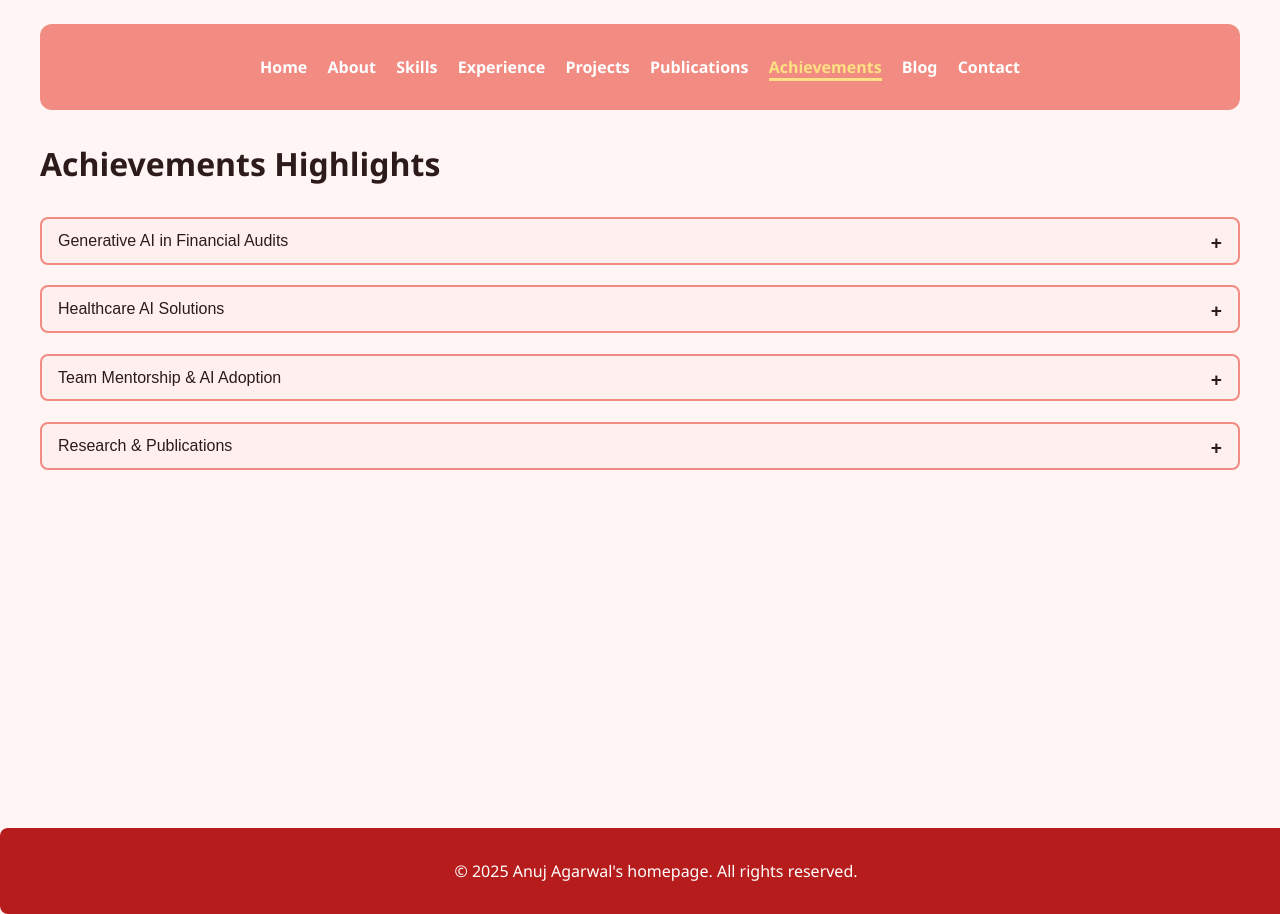
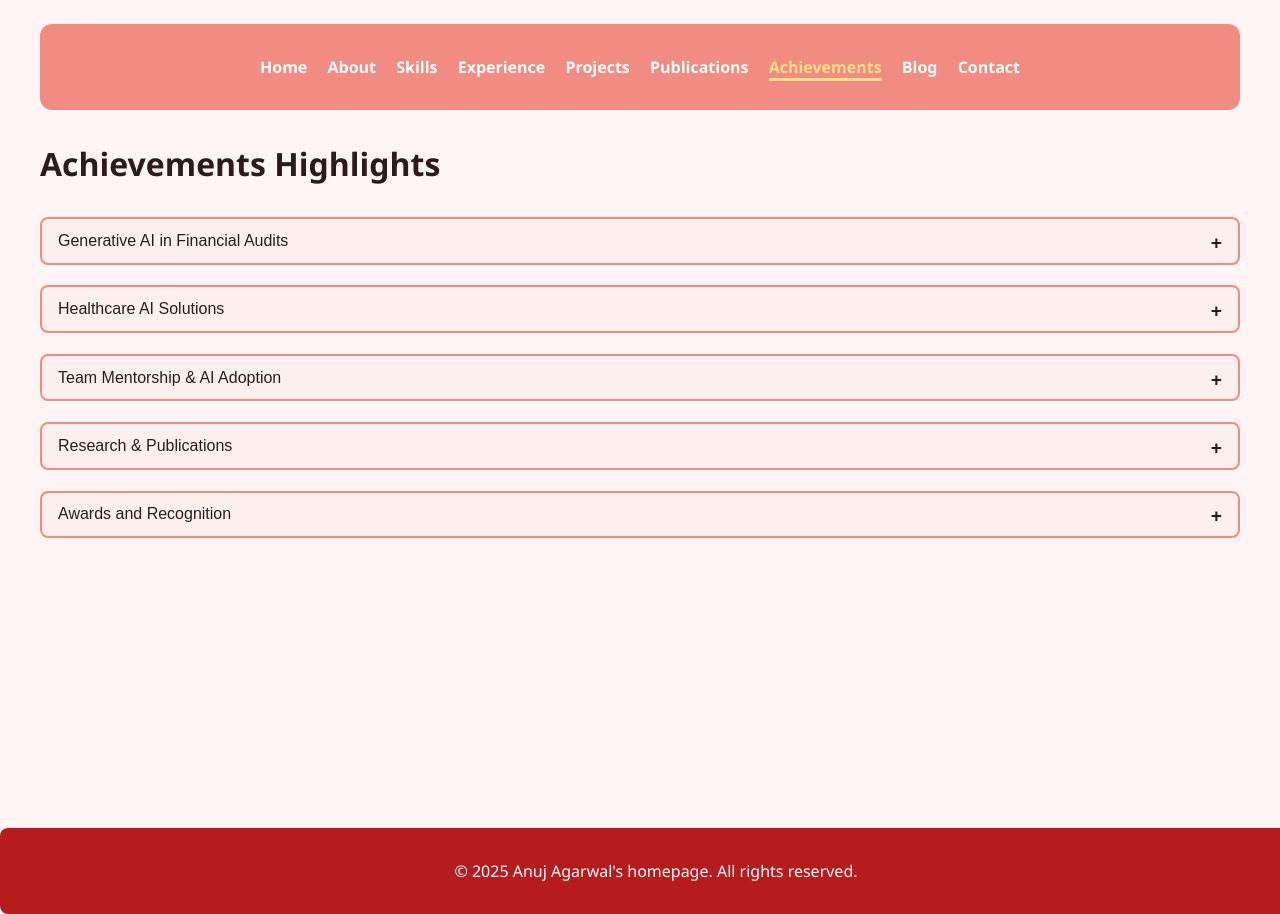
Before and after one commit to anuj-agarwal/anuj-agarwal.github.io, a Jekyll site: the page built from achievements.md, in a window 1280 px wide. Built offline with Jekyll 4.4.1, drawn with Linux system fonts in a browser that asks for light colours; a script that is not in the unit is left out; some of the changed lines change nothing that is shown.

Commit message:
Update achievements.md

```diff
--- a/achievements.md
+++ b/achievements.md
@@ -11,21 +11,24 @@
 <div class="timeline-entry">
   <button class="collapsible">Generative AI in Financial Audits</button>
   <div class="content-collapsible">
-    <p>Implemented AI solutions reducing audit review time by 70%, automating repetitive financial checks.</p>
+    <p>Implemented Math Accuracy checker solution leveraging Generative AI reducing audit review time by 70%, increasing overall coverage and accuracy.</p>
+    <p>Built an AI-powered PDF to Excel table extraction solution.</p>
   </div>
 </div>
 
 <div class="timeline-entry">
   <button class="collapsible">Healthcare AI Solutions</button>
   <div class="content-collapsible">
-    <p>Developed GAN-based imaging models achieving 95% diagnostic accuracy. Patent-pending clustering for CT protocols.</p>
+    <p>Patent-pending clustering for CT protocols.</p>
+    <p>Developed GAN-based imaging models achieving 95% diagnostic accuracy.</p>
   </div>
 </div>
 
 <div class="timeline-entry">
   <button class="collapsible">Team Mentorship & AI Adoption</button>
   <div class="content-collapsible">
-    <p>Led multiple teams at KPMG, mentoring staff and enabling widespread adoption of AI across departments.</p>
+    <p>Led multiple teams at KPMG, Siemens as well as Sequretek.</p>
+    <p>Mentoring staff and enabling widespread adoption of AI across departments.</p>
   </div>
 </div>
 
@@ -36,4 +39,11 @@
   </div>
 </div>
 
+<div class="timeline-entry">
+  <button class="collapsible">Awards and Recognition</button>
+  <div class="content-collapsible">
+    <p>Spot award in Sequretek for leading team into successful delivery of MDR Solution.</p>
+  </div>
 </div>
+
+</div>
```
